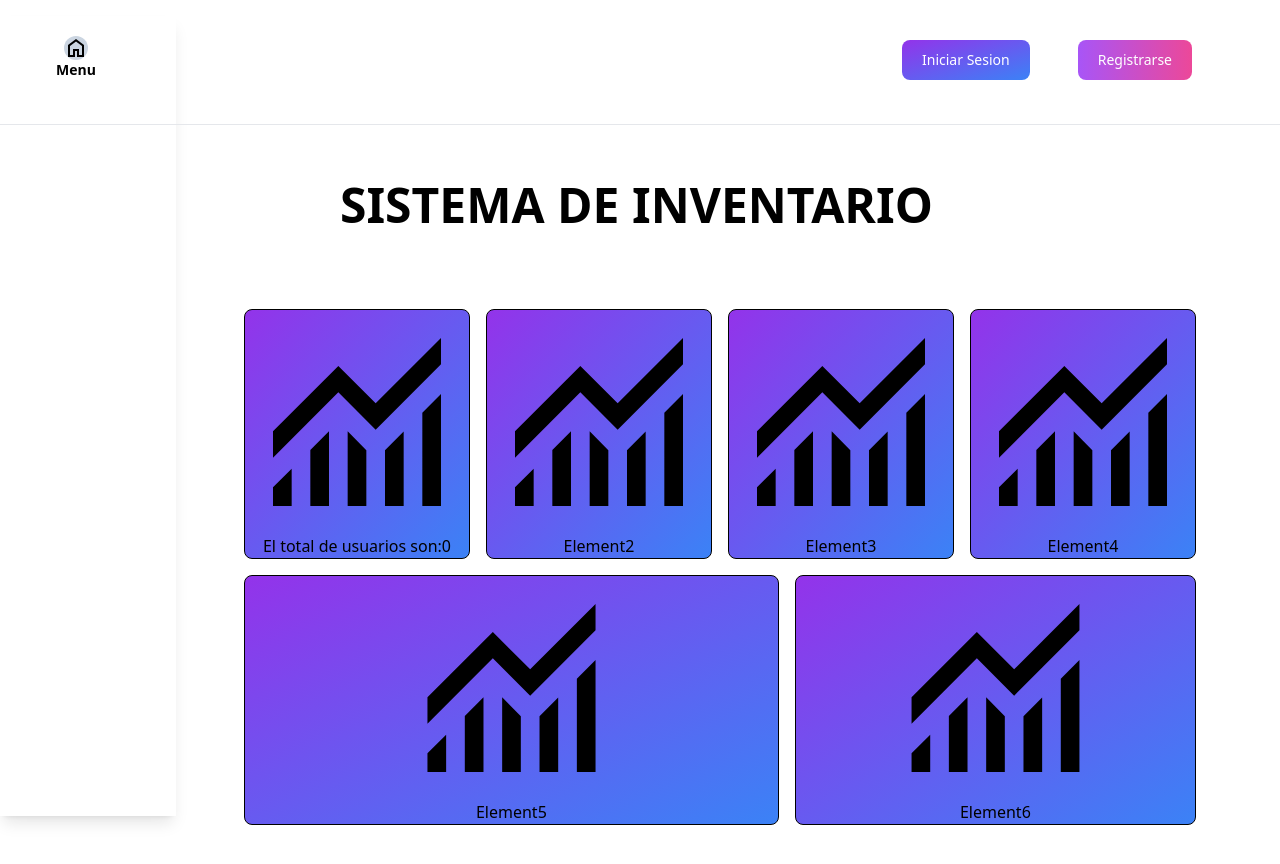
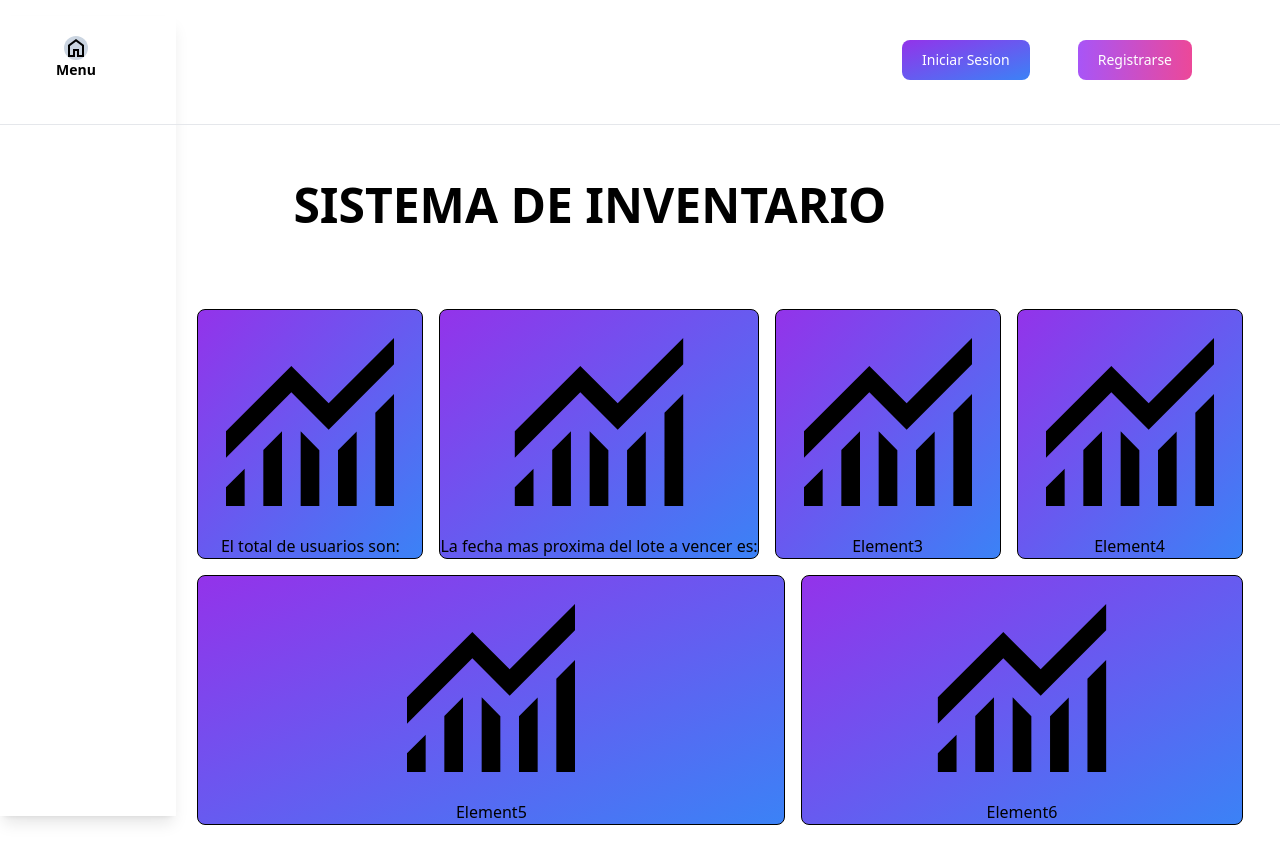
Before and after one commit to Ramirez-05/-App-SuperMarket, a React (Create React App) app in the folder Front - React/: page / in a window 1280 px wide. Shown: the top 864 px of the page. Built offline with nearby package versions, Linux system fonts and the light colour scheme; no server answers.

Commit message:
lote proximo a vencer se agrego al front

```diff
--- a/Front - React/package.json
+++ b/Front - React/package.json
@@ -45,6 +45,7 @@
     ]
   },
   "devDependencies": {
+    "@babel/plugin-proposal-private-property-in-object": "^7.21.11",
     "autoprefixer": "^10.4.19",
     "postcss": "^8.4.38",
     "prettier": "3.2.5",
--- a/Front - React/src/components/CreateAccount.js
+++ b/Front - React/src/components/CreateAccount.js
@@ -3,7 +3,7 @@ import { useState } from 'react';
 import { Link } from 'react-router-dom';
 import imgcreateaccount from '../assets/imgcreateaccount.svg'
 import arrow from '../assets/arrow.svg'
-import { CreatePerson } from '../controllers/CreatePerson';
+import { CreatePerson } from '../controllers/PostControllers/CreatePerson';
 
 
 
--- a/Front - React/src/components/Dashboard/Containerstatistics.js
+++ b/Front - React/src/components/Dashboard/Containerstatistics.js
@@ -1,22 +1,33 @@
+/*DOCUMENTACION GENERAL DEL CODIGO
+-Falta convertir todo este codigo en bloques mas entendibles
+primeramente el const Items pasarlo a un componente independiente,
+-Dejar la logica como un solo componente
+-Lo que esta en el return de la funcion Containerstatistics pasarlo a otro componente,
+dividiendo el codigo en 3 partes.*/
+
+
 import React from 'react';
 import { useState, useEffect } from 'react';
 import statistics from '../Dashboard/icons/statistics.svg';
-import { ActiveUsers } from '../../controllers/ActiveUsers';
+import { ActiveUsers } from '../../controllers/GetControllers/ActiveUsers';
+import { DueDate } from '../../controllers/GetControllers/DueDate';
 
 
-const Items = ({ text, totalusers, className }) => {
+const Items = ({ text, className, ...props}) => {
   return (
     <div className={`bg-gradient-to-br from-purple-600 to-blue-500 hover:bg-gradient-to-bl focus:ring-4 focus:outline-none
                  focus:ring-blue-300 dark:focus:ring-blue-800 rounded-lg border border-black ${className}`}>
       <img className="justify-center w-full h-56" src={statistics} alt=''/>
-      <span className="grid justify-center items-center">{text}{totalusers}</span>
+      <span className="grid justify-center items-center">{text}{props.totalusers || props.fecha_vencimiento}</span>
     </div>
   );
 }
 
 export default function Containerstatistics() {
+
+
   const [activeUsers, setActiveUsers] = useState([]); // Estado para usuarios activos
- const totalusers = activeUsers.length
+  const totalusers = activeUsers.length
   // Usar useEffect para llamar a fetchActiveUsers
   useEffect(() => {
     const getActiveUsers = async () => {
@@ -31,13 +42,32 @@ export default function Containerstatistics() {
     getActiveUsers(); // Ejecuta la función para obtener datos
   }, []);
 
+
+  const [dueDate, setDueDate] = useState([]);//Estado para la fecha de lote mas proximo a vencer
+  const fecha_vencimiento = dueDate.fecha_vencimiento;
+
+
+  useEffect(() => {
+    const getDueDate = async () => {
+      try {
+        const duedate = await DueDate();
+        setDueDate(duedate);
+      } catch(error){
+        console.log(error);
+      }
+    };
+    getDueDate(); //Ejecuta la funcion para obtener datos
+  }, []);
+
+
+
   return (
     <div>
       <div className="flex flex-col justify-between items-center">
         {/* Primer fila */}
         <div className="flex space-x-4 w-full">
           <Items text="El total de usuarios son:" totalusers={totalusers} />
-          <Items text="Element2" />
+          <Items text="La fecha mas proxima del lote a vencer es:" fecha_vencimiento={fecha_vencimiento} />
           <Items text="Element3" />
           <Items text="Element4" />
 
--- a/Front - React/src/components/auth/Login.js
+++ b/Front - React/src/components/auth/Login.js
@@ -1,5 +1,5 @@
 import React, { useState } from 'react';
-import { Auth } from '../../controllers/Auth';
+import { Auth } from '../../controllers/PostControllers/Auth';
 import { Link } from 'react-router-dom';
 import imglogin from '../../assets/imglogin.svg';
 
--- /dev/null
+++ b/Front - React/src/controllers/GetControllers/DueDate.js
@@ -0,0 +1,13 @@
+import axios from "axios";
+
+export const DueDate = async () => {
+    try {
+        const response = await axios.get('http://localhost:8000/stock/due-date');
+        return response.data; // almacenar datos recibidos en el estado
+    }
+    catch (error){
+        console.error("Error al traer el lote proximo a vencer",error);
+        throw error;
+    }
+
+}
--- a/Front - React/src/index.js
+++ b/Front - React/src/index.js
@@ -4,7 +4,5 @@ import './index.css'
 import App from './App'
 
 ReactDOM.createRoot(document.getElementById('root')).render(
-  <React.StrictMode>
     <App/>
-  </React.StrictMode>,
 )
```
Also changed, not shown: Front - React/src/controllers/GetControllers/ActiveUsers.js (line endings or trailing spaces), Front - React/src/controllers/PostControllers/Auth.js (renamed from Front - React/src/controllers/Auth.js), Front - React/src/controllers/PostControllers/CreatePerson.js (renamed from Front - React/src/controllers/CreatePerson.js), 2 other files (tests, documents, lock files or other folders).
